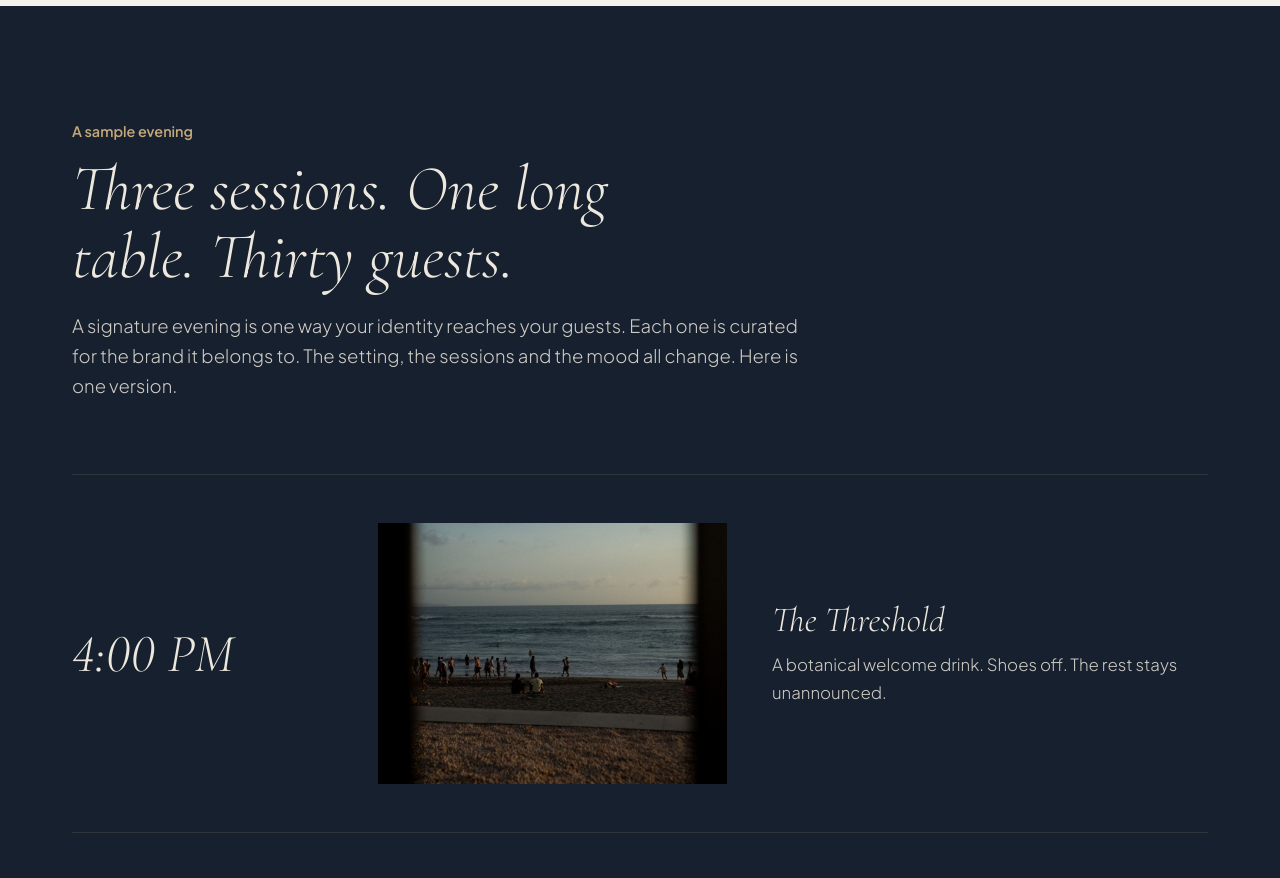
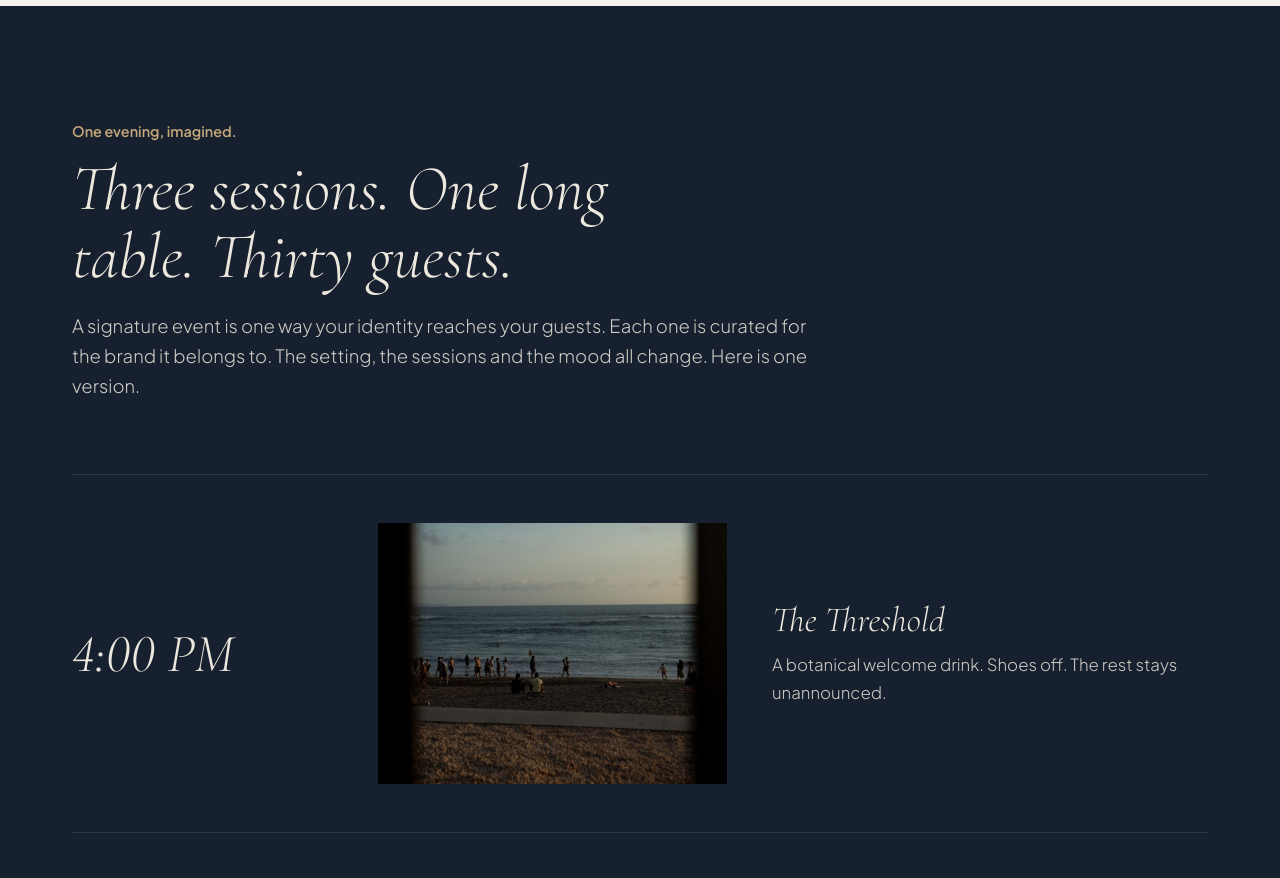
Before and after one commit to Slo-by-Lo/slobylo-website, a plain HTML site: page index.html in a window 1280 px wide. Shown: the part 3160-4038 px from the top of the page. Drawn offline with Linux system fonts and the light colour scheme.

Commit message:
Sample evening: new label and intro wording
Co-Authored-By: Claude Opus 5.5 <noreply@anthropic.com>
Claude-Session: https://claude.ai/code/session_01EH1HJUnF4V4wXnrfBBmKna

```diff
--- a/index.html
+++ b/index.html
@@ -197,9 +197,9 @@
 
   <section class="sec sec--navy" id="evening">
     <div class="wrap">
-      <p class="label">A sample evening</p>
+      <p class="label">One evening, imagined.</p>
       <h2 class="h2 h2--lg">Three sessions. One long table. Thirty guests.</h2>
-      <p class="intro">A signature evening is one way your identity reaches your guests. Each one is curated for the brand it belongs to. The setting, the sessions and the mood all change. Here is one version.</p>
+      <p class="intro">A signature event is one way your identity reaches your guests. Each one is curated for the brand it belongs to. The setting, the sessions and the mood all change. Here is one version.</p>
       <ol class="run">
         <li>
           <time datetime="16:00">4:00 PM</time>
```
Also changed, not shown: 1 other file.
